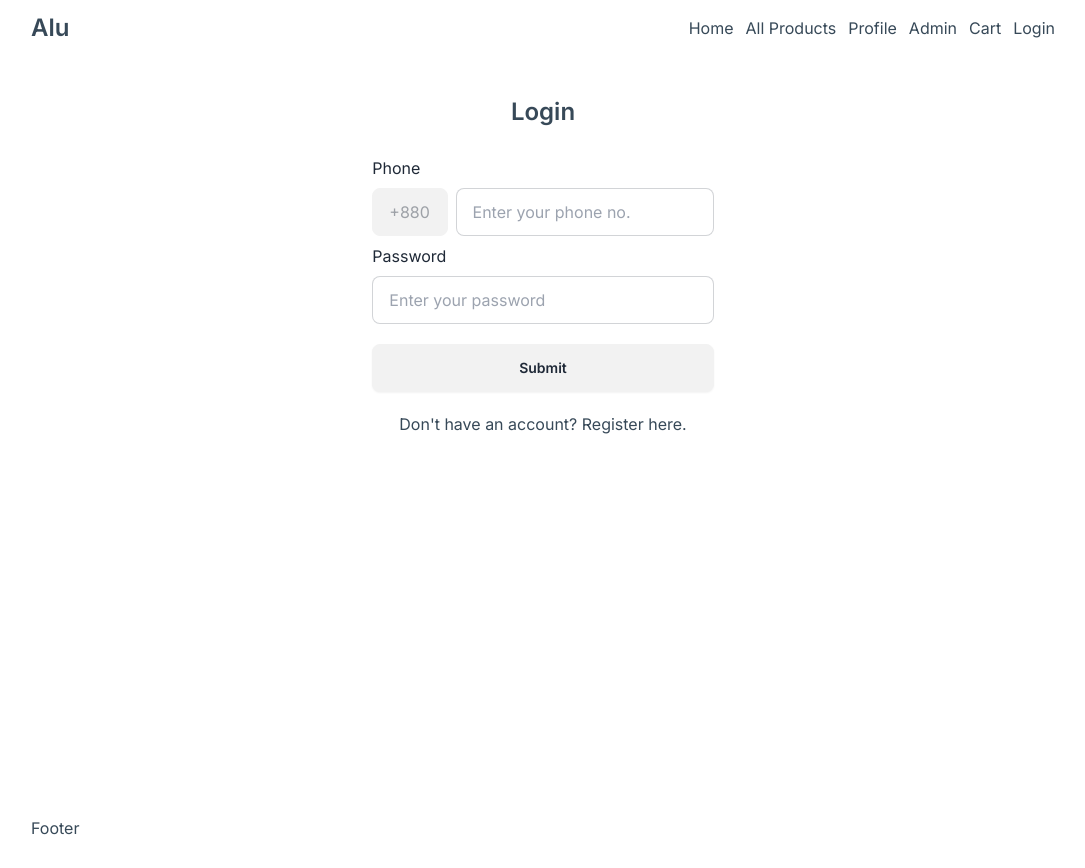
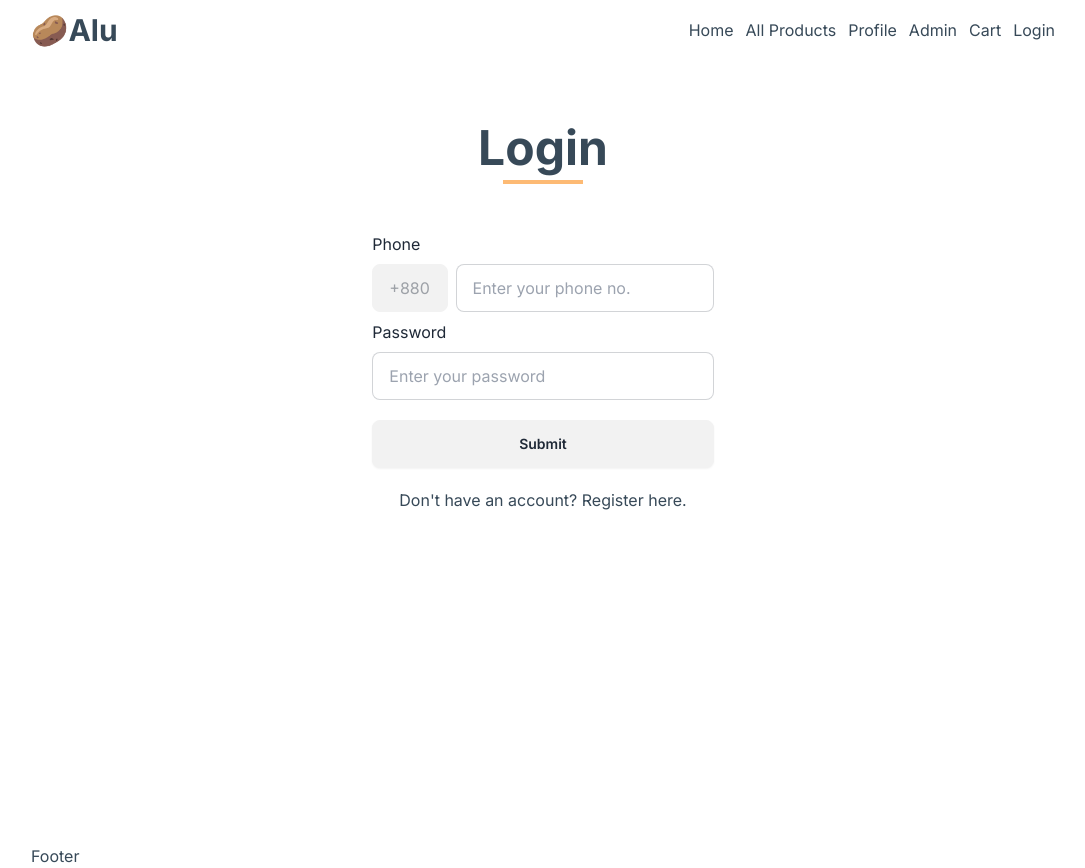
Before and after one commit to aushamim/repliq-task-e-commerce, a Next.js app: page /user/login in a window 1280 px wide. Shown: the whole page, without its empty margins (97-1182 px from the left). Before the commit the page ends 840 px from the top, so only its background shows below. Built offline with nearby package versions, Linux system fonts and the light colour scheme.

Commit message:
[Update] Nav logo & login header styles

```diff
--- a/app/Components/Nav/Nav.jsx
+++ b/app/Components/Nav/Nav.jsx
@@ -34,10 +34,10 @@ const Nav = () => {
       <input id="navbar" type="checkbox" className="drawer-toggle" />
       <div className="drawer-content">
         {/* Page content here */}
-        <div className="flex gap-5 items-center p-3 xl:px-0">
+        <div className="flex gap-5 items-center p-5 xl:px-0 xl:py-3">
           <div>
-            <Link href="/" className="text-2xl font-semibold">
-              Alu
+            <Link href="/" className="text-3xl font-bold">
+              🥔Alu
             </Link>
           </div>
 
--- a/app/user/login/page.jsx
+++ b/app/user/login/page.jsx
@@ -14,10 +14,13 @@ const submitForm = async (values, actions) => {
 const Login = () => {
   return (
     <div className="min-h-[90vh]">
-      <div className="w-1/3 mx-auto mt-10">
-        <h1 className="text-2xl font-semibold text-center">Login</h1>
+      <div className="w-1/3 mx-auto mt-16">
+        <div>
+          <h1 className="text-5xl font-bold text-center">Login</h1>
+          <span className="w-20 h-1 bg-orange-300 block mx-auto mt-2"></span>
+        </div>
 
-        <div className="mt-5">
+        <div className="mt-10">
           <Formik
             initialValues={{
               phone: "",
```
